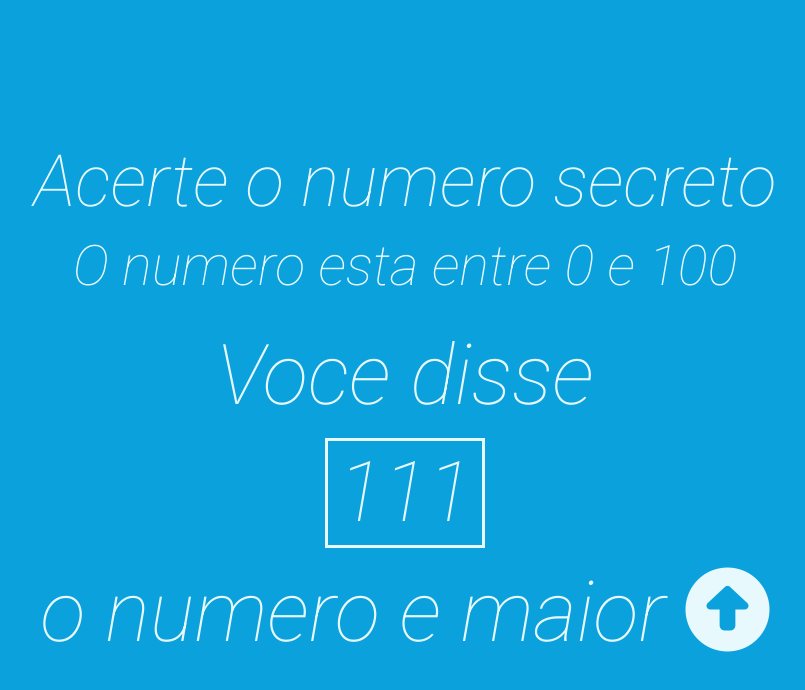
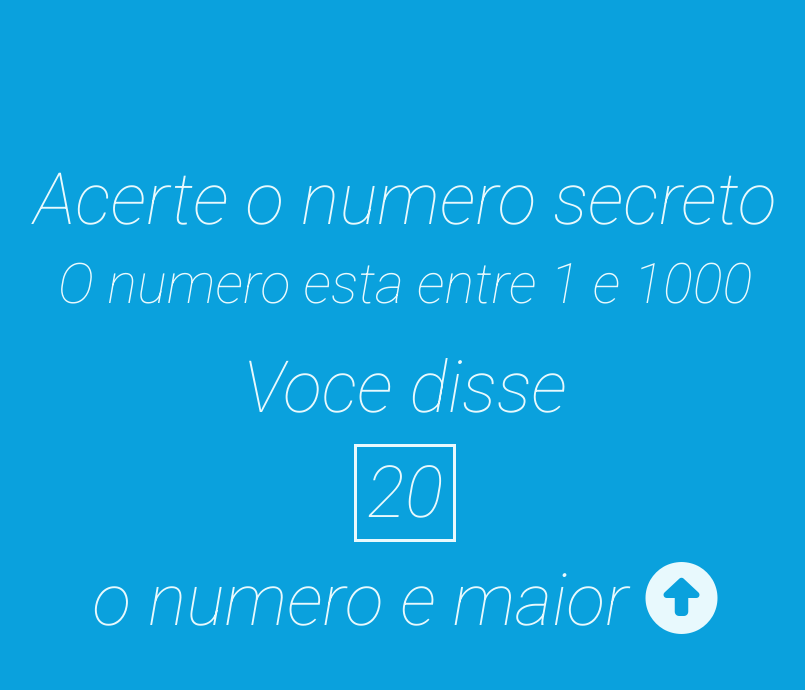
Before and after one commit to flavio-foa-dev/validacoes-e-reconhecimento-de-voz, a plain HTML site: page index.html in a window 1280 px wide. Shown: the whole page, without its empty margins (235-1040 px from the left). Drawn offline with nearby package versions, Linux system fonts and the light colour scheme.

Commit message:
feat/sorteadorNumber

```diff
--- a/app/sorteador.js
+++ b/app/sorteador.js
@@ -1,10 +1,17 @@
-const dysplayed = document.querySelector('.box')
-dysplayed.innerHTML = sorteador()
+const menorValor = document.getElementById('number-smaller');
+const maiorValor = document.getElementById('number-bigger');
+const dysplayed = document.querySelector('.box');
+const smaller = 1;
+const bigger = 1000;
+const numberSecret = sorteador();
 
 function sorteador () {
-  const numberSecret = parseInt(Math.random() *1000)
+  const numberSecret = parseInt(Math.random() * bigger + 1 );;
 
-  return numberSecret
+  return numberSecret;
 }
 
-console.log(sorteador())
+console.log(numberSecret);
+
+menorValor.innerHTML = smaller;
+maiorValor.innerHTML = bigger;
--- a/index.html
+++ b/index.html
@@ -11,7 +11,11 @@
 </head>
 <body>
   <h1>Acerte o numero secreto</h1>
-  <h3>O numero esta entre <span id="number-smaller">0</span> e <span id="number-bigger">100</spanh3>
+  <h3>O numero esta entre
+    <span id="number-smaller">0</span>
+    e
+    <span id="number-bigger">100</span>
+    </h3>
 
   <div id="chute" class="message">
     <div>Voce disse</div>
--- a/style.css
+++ b/style.css
@@ -27,14 +27,11 @@ h1 {
 h3 {
   font-size: 3.5em;
   margin-top: 20px;
-
 }
 
 .message {
-  font-size: 1.5em;
+  font-size: 4.5em;
   margin-top: 40px;
-
-
 }
 
 .box {
```
Also changed, not shown: app/voz.js (added).
